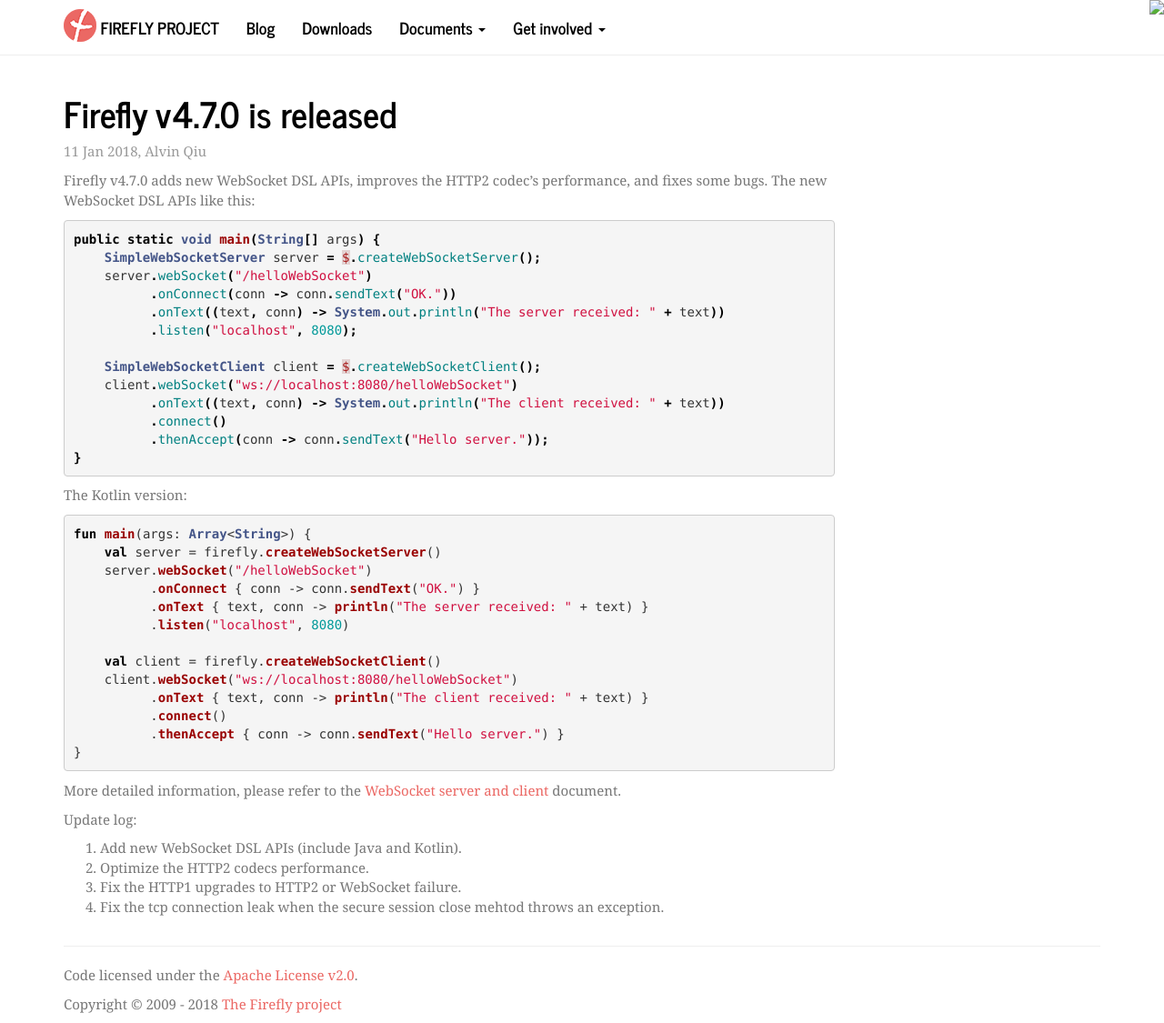
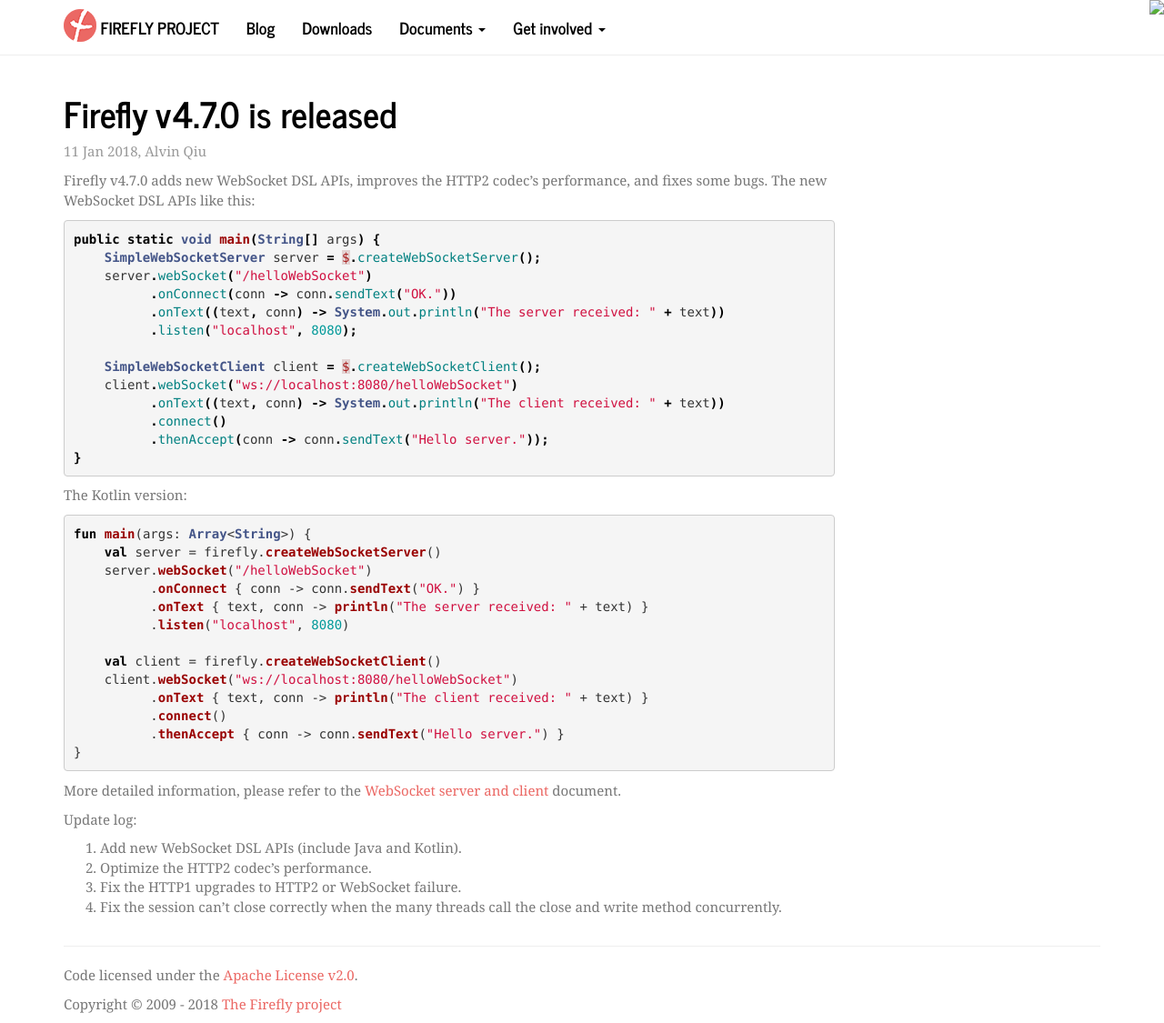
Before and after one commit to hypercube1024/firefly, a Jekyll site: the page built from _posts/2018-01-12-firefly-4.7.0-release.md, in a window 1280 px wide. Shown: the whole page at 91% size. Built offline with Jekyll 4.4.1, drawn with Linux system fonts in a browser that asks for light colours.

```diff
--- a/_posts/2018-01-12-firefly-4.7.0-release.md
+++ b/_posts/2018-01-12-firefly-4.7.0-release.md
@@ -47,6 +47,6 @@
 
 Update log:
 1. Add new WebSocket DSL APIs (include Java and Kotlin).
-2. Optimize the HTTP2 codecs performance.
+2. Optimize the HTTP2 codec's performance.
 3. Fix the HTTP1 upgrades to HTTP2 or WebSocket failure.
-4. Fix the tcp connection leak when the secure session close mehtod throws an exception.
+4. Fix the session can't close correctly when the many threads call the close and write method concurrently.
```
